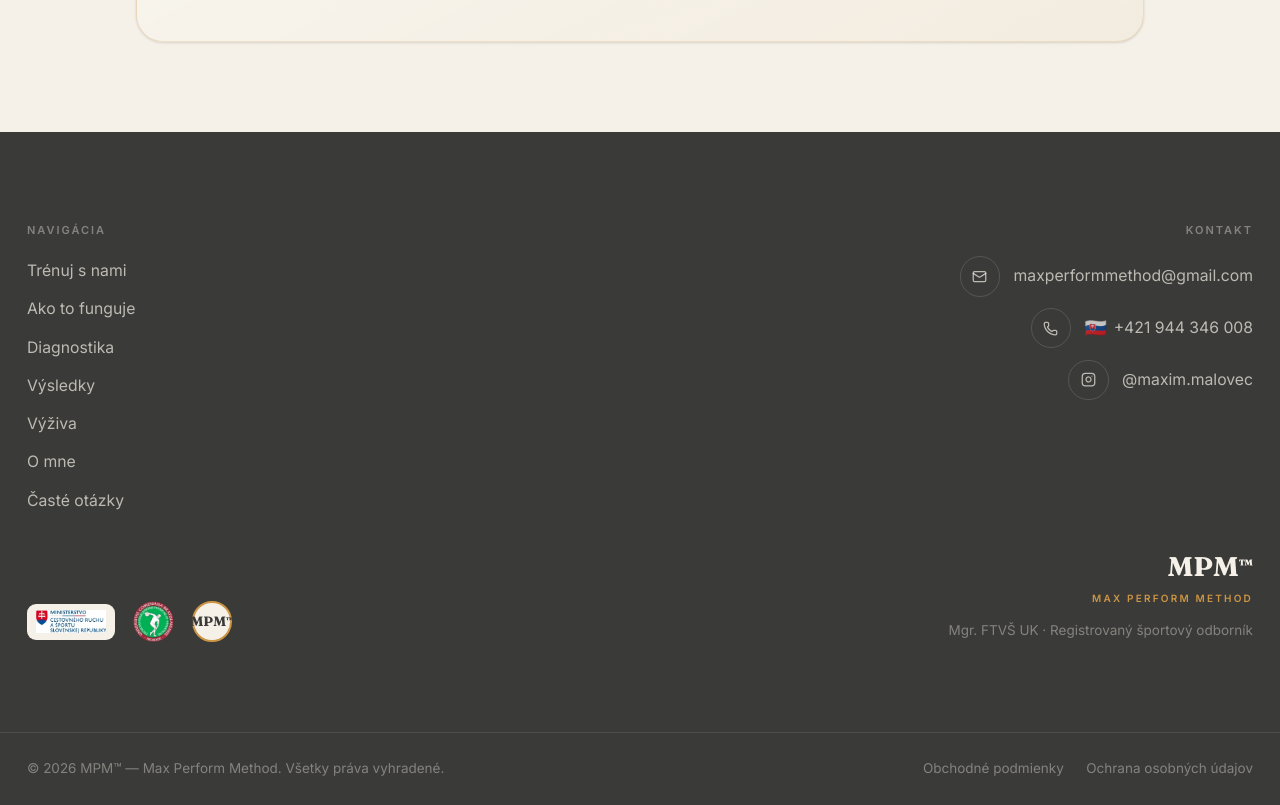
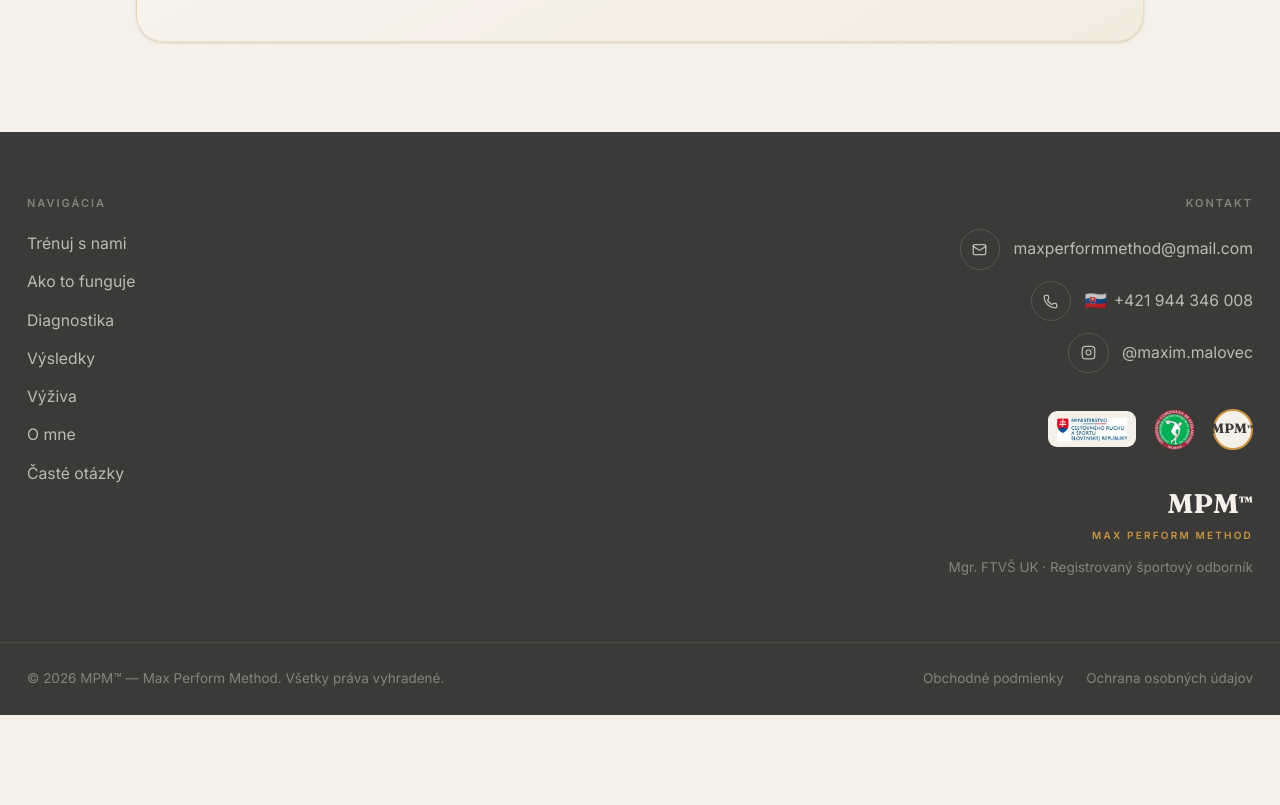
Before and after one commit to maxperformmethod-oss/MPM, a React (Vite) app in the folder fittrack/: page / in a window 1280 px wide. Shown: the part 5720-6525 px from the top of the page. After the commit the page ends 6435 px from the top, so only its background shows below. Built offline with nearby package versions, Linux system fonts and the light colour scheme.

Commit message:
Footer: compact layout, contacts+seals+brand stacked on the right

```diff
--- a/fittrack/src/components/AppLayout.tsx
+++ b/fittrack/src/components/AppLayout.tsx
@@ -52,9 +52,9 @@ export function AppLayout() {
       </main>
 
       <footer className="bg-ink text-cream">
-        <div className="mx-auto max-w-6xl px-4 py-16 sm:px-6 sm:py-20">
-          {/* Top: navigation (left) + contacts (right). */}
-          <div className="flex flex-col gap-12 sm:flex-row sm:justify-between sm:gap-10">
+        <div className="mx-auto max-w-6xl px-4 py-12 sm:px-6 sm:py-14">
+          {/* Navigation (left) + everything else stacked compactly on the right. */}
+          <div className="flex flex-col gap-10 sm:flex-row sm:justify-between sm:gap-10">
             <nav aria-label={t.footer.navTitle}>
               <p className="text-[11px] font-semibold tracking-[0.18em] text-cream/40">
                 {t.footer.navTitle.toUpperCase()}
@@ -73,6 +73,8 @@ export function AppLayout() {
               </ul>
             </nav>
 
+            <div className="flex flex-col gap-8 sm:items-end">
+              {/* Contacts */}
               <div className="sm:text-right">
                 <p className="text-[11px] font-semibold tracking-[0.18em] text-cream/40">
                   {t.footer.contactTitle.toUpperCase()}
@@ -112,13 +114,13 @@ export function AppLayout() {
                   </a>
                 </div>
               </div>
+
+              {/* Partner seals — moved to the right, under the contacts. */}
+              <div className="flex sm:justify-end">
+                <TrustSealsRow compact />
               </div>
 
-          {/* Bottom: partner seals (left) + MPM brand (right). */}
-          <div className="mt-8 flex flex-col gap-6 sm:flex-row sm:items-end sm:justify-between">
-            <div>
-              <TrustSealsRow compact />
-            </div>
+              {/* MPM brand */}
               <div className="sm:text-right">
                 <p className="font-serif text-2xl font-bold text-cream">
                   MPM<sup className="text-[0.5em]">™</sup>
@@ -129,6 +131,7 @@ export function AppLayout() {
                 <p className="mt-3 text-xs leading-relaxed text-cream/40">
                   {t.footer.credentials}
                 </p>
+              </div>
             </div>
           </div>
         </div>
```
Lines whose indentation alone changed are shown as unchanged.
